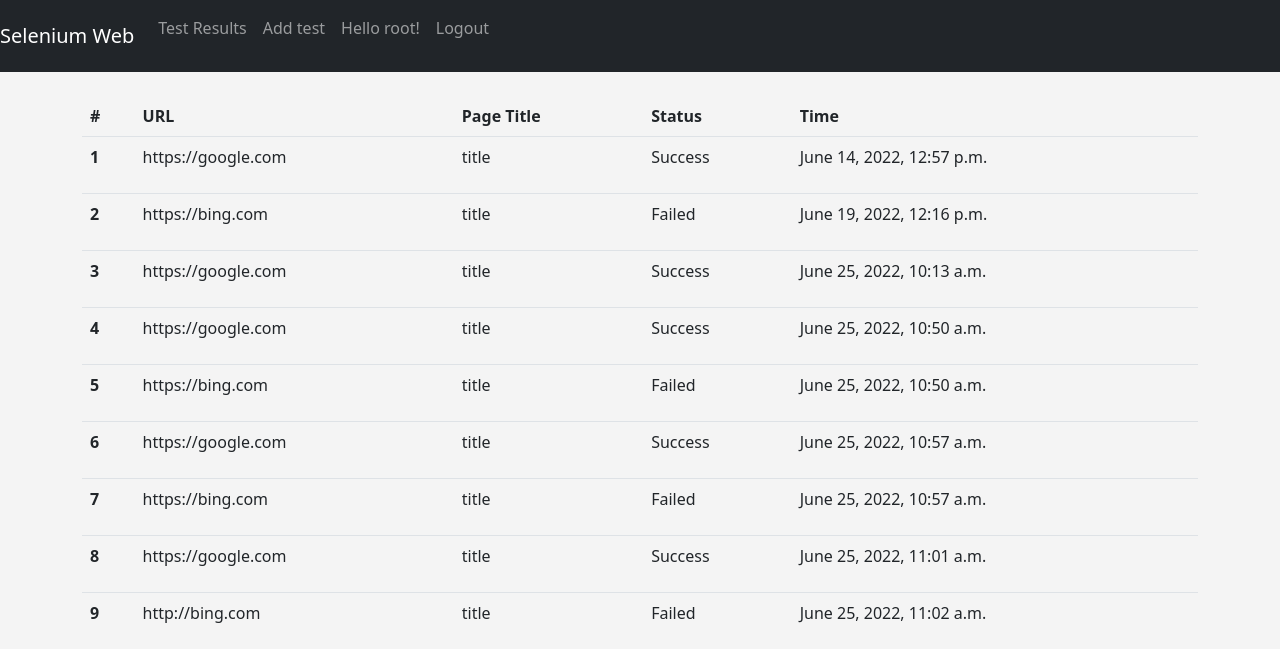
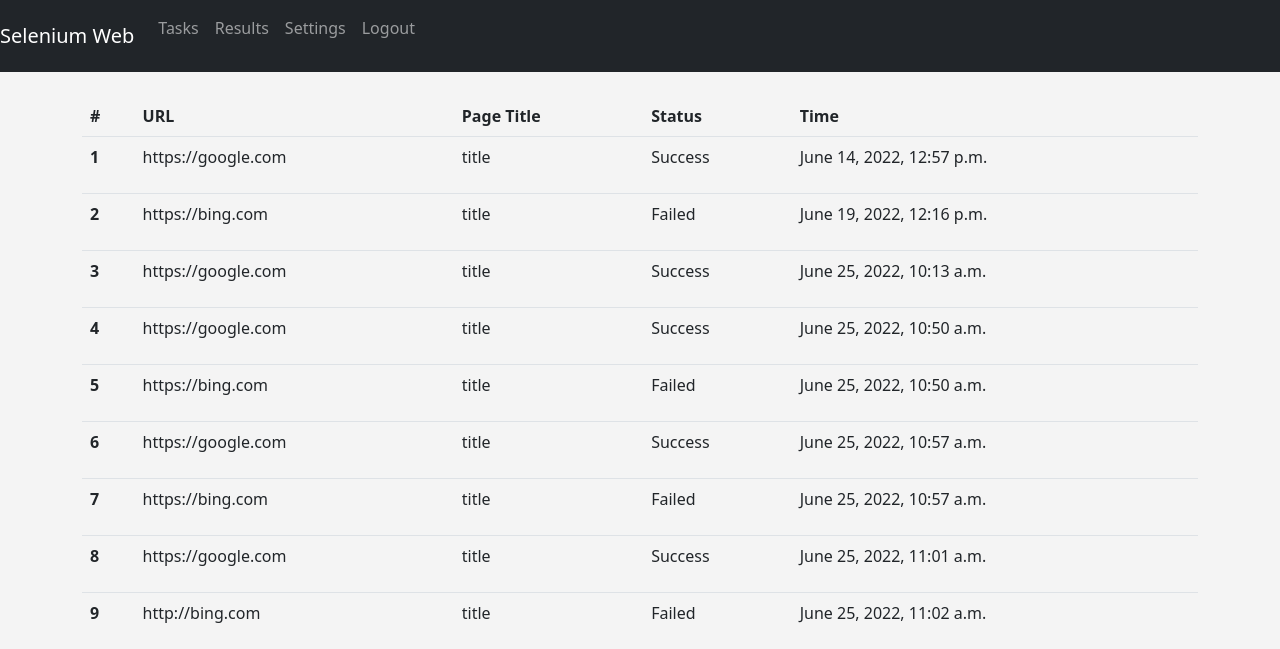
Before and after one commit to Dan-Abr/selenium-web, a Django app: page / in a window 1280 px wide. Shown: the top 649 px of the page. Run offline with Django 3.2, Linux system fonts and the light colour scheme; a user stored in the database is signed in; data comes from the database, SQL or seed files in the repository; both versions use the stored data as it was after the commit; parts of the project's set-up code (start-up, migrations or seed data) failed here and were passed over.

Commit message:
fix: relevant menu texts

```diff
--- a/core_app/forms.py
+++ b/core_app/forms.py
@@ -11,6 +11,12 @@ class UserRegisterForm(UserCreationForm):
     # email = forms.CharField(widget=forms.PasswordInput())
     password1 = forms.CharField(widget=forms.PasswordInput(attrs={'class':'form-control'}))
     password2 = forms.CharField(widget=forms.PasswordInput(attrs={'class':'form-control'}))
+
+    def __init__(self, *args, **kwargs):
+        # Label with uppercase
+        super(UserCreationForm, self).__init__(*args, **kwargs)
+        self.fields['password1'].label = "Password"
+        self.fields['password2'].label = "Verify Password"
 
     class Meta:
         model = User
--- a/core_app/templates/core_app/layout/navbar.html
+++ b/core_app/templates/core_app/layout/navbar.html
@@ -8,13 +8,13 @@
       <ul class="navbar-nav mr-auto">
         {% if request.user.is_authenticated %}
         <li class="nav-item active">
-          <a class="nav-link" href="{% url "e2e-test-results-list" %}">Test Results</a>
+          <a class="nav-link" href="{% url "add-e2e-test" %}">Tasks</span></a>
         </li>
         <li class="nav-item active">
-          <a class="nav-link" href="{% url "add-e2e-test" %}">Add test</span></a>
+          <a class="nav-link" href="{% url "e2e-test-results-list" %}">Results</a>
         </li>
         <li class="nav-item">
-          <p class="nav-link">Hello {{ request.user.username }}! </p>
+          <p class="nav-link">Settings</p>
         </li>
         <li class="nav-item">
           <a class="nav-link" href="{% url "user-logout" %}">Logout</a>
```
Also changed, not shown: db.sqlite3.
